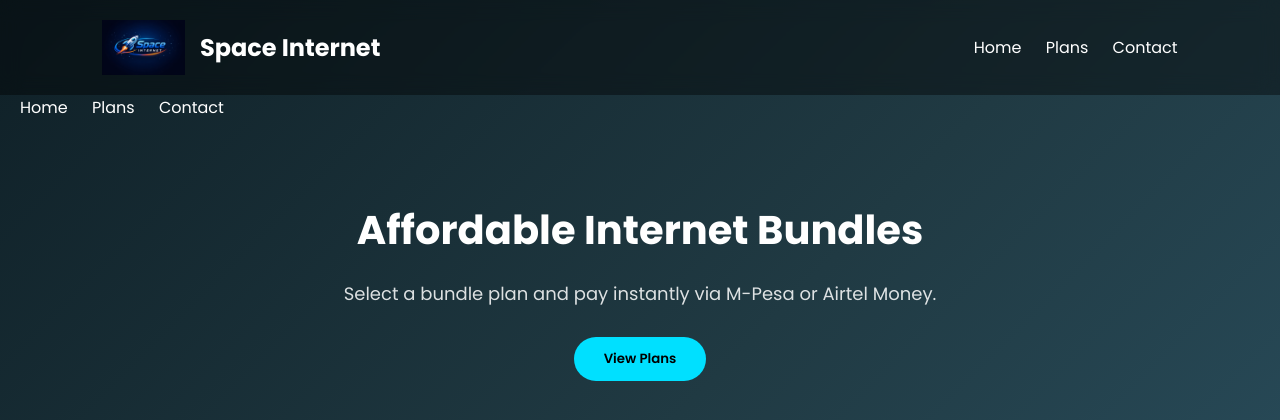
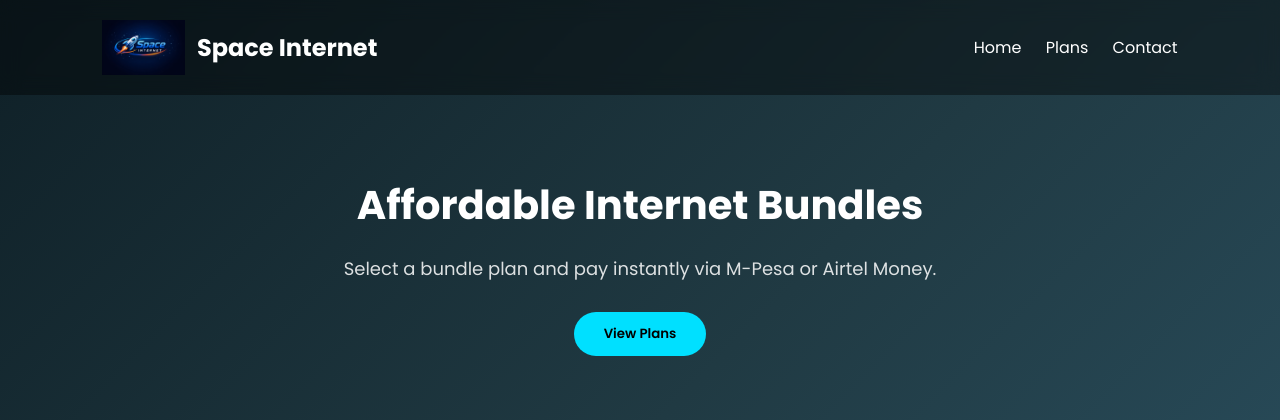
Before and after one commit to noel23-noe/space-internet, a Flask app: page / in a window 1280 px wide. Shown: the top 420 px of the page. Run offline with Flask 3, Linux system fonts and the light colour scheme.

Commit message:
Aligned logo before title properly

```diff
--- a/templates/index.html
+++ b/templates/index.html
@@ -31,26 +31,45 @@
         .cancel-btn{background:#444!important;color:#fff}
         .success{color:#00ffae;font-size:14px;margin-top:10px;text-align:center}
         .error{color:#ff6b6b;font-size:14px;margin-top:10px;text-align:center}
+        .main-header {
+    display: flex;
+    justify-content: space-between;
+    align-items: center;
+    padding: 20px 8%;
+    background: rgba(0,0,0,0.4);
+    backdrop-filter: blur(10px);
+    position: sticky;
+    top: 0;
+}
+
+.logo-container {
+    display: flex;
+    align-items: center;
+    gap: 12px;
+}
+
+.logo {
+    height: 55px;
+    width: auto;
+}
+
+.site-title {
+    font-size: 24px;
+    font-weight: 700;
+    margin: 0;
+}
     </style>
 </head>
 <body>
 
-<header style="display:flex; justify-content:space-between; align-items:center; padding:20px 8%; background: rgba(0,0,0,0.4); backdrop-filter: blur(10px); position: sticky; top: 0;">
-
-    <div style="display:flex; align-items:center; gap:15px;">
+<header class="main-header">
+    <div class="logo-container">
         <img src="{{ url_for('static', filename='logo.png') }}"
              alt="Space Internet Logo"
-             style="height:55px; width:auto;">
-        <h1 style="font-size:24px; font-weight:700; margin:0;">Space Internet</h1>
+             class="logo">
+        <h1 class="site-title">Space Internet</h1>
     </div>
 
-    <nav>
-        <a href="#" style="color:#fff; text-decoration:none; margin-left:20px;">Home</a>
-        <a href="#plans" style="color:#fff; text-decoration:none; margin-left:20px;">Plans</a>
-        <a href="#contact" style="color:#fff; text-decoration:none; margin-left:20px;">Contact</a>
-    </nav>
-
-</header>
     <nav>
         <a href="#">Home</a>
         <a href="#plans">Plans</a>
```
